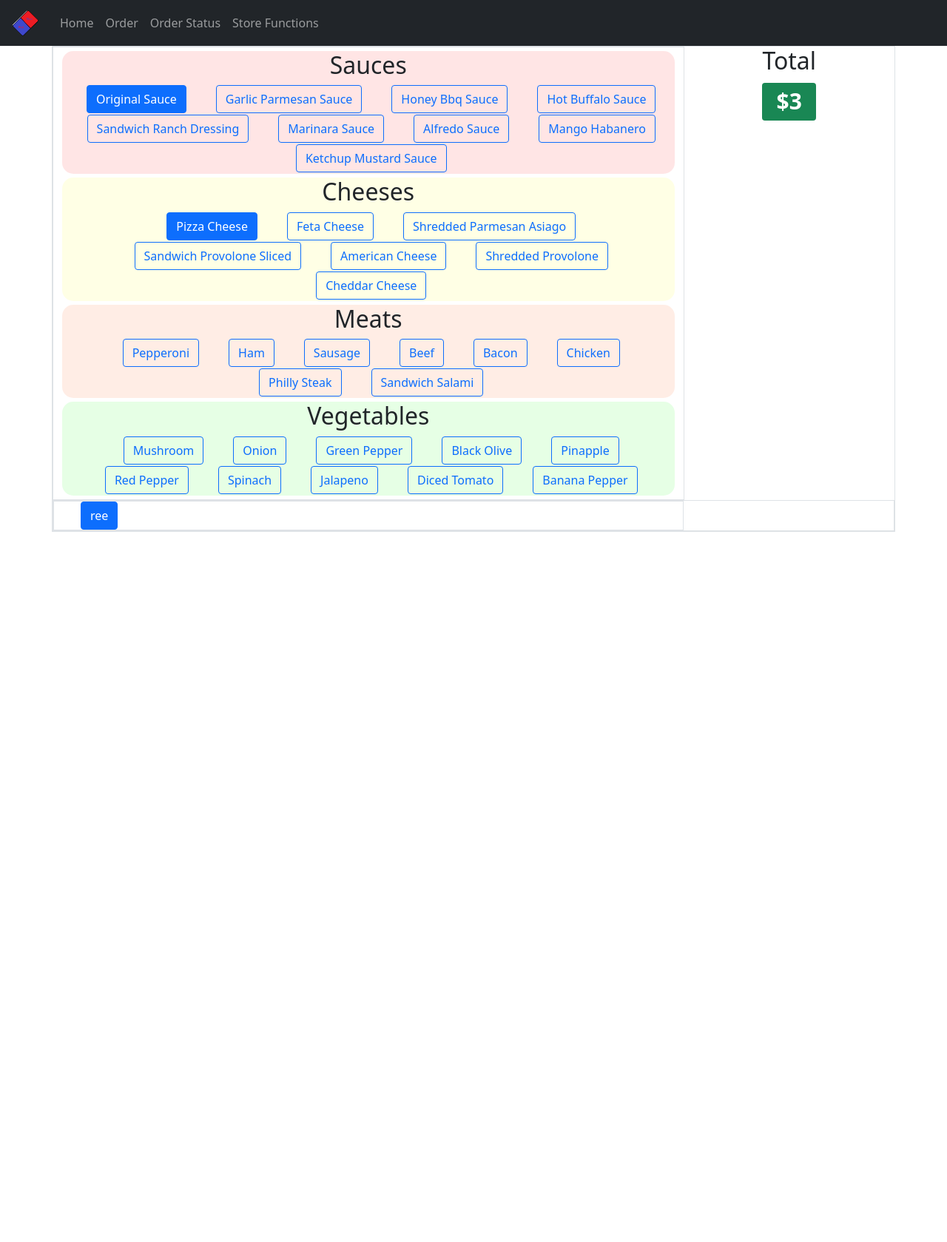
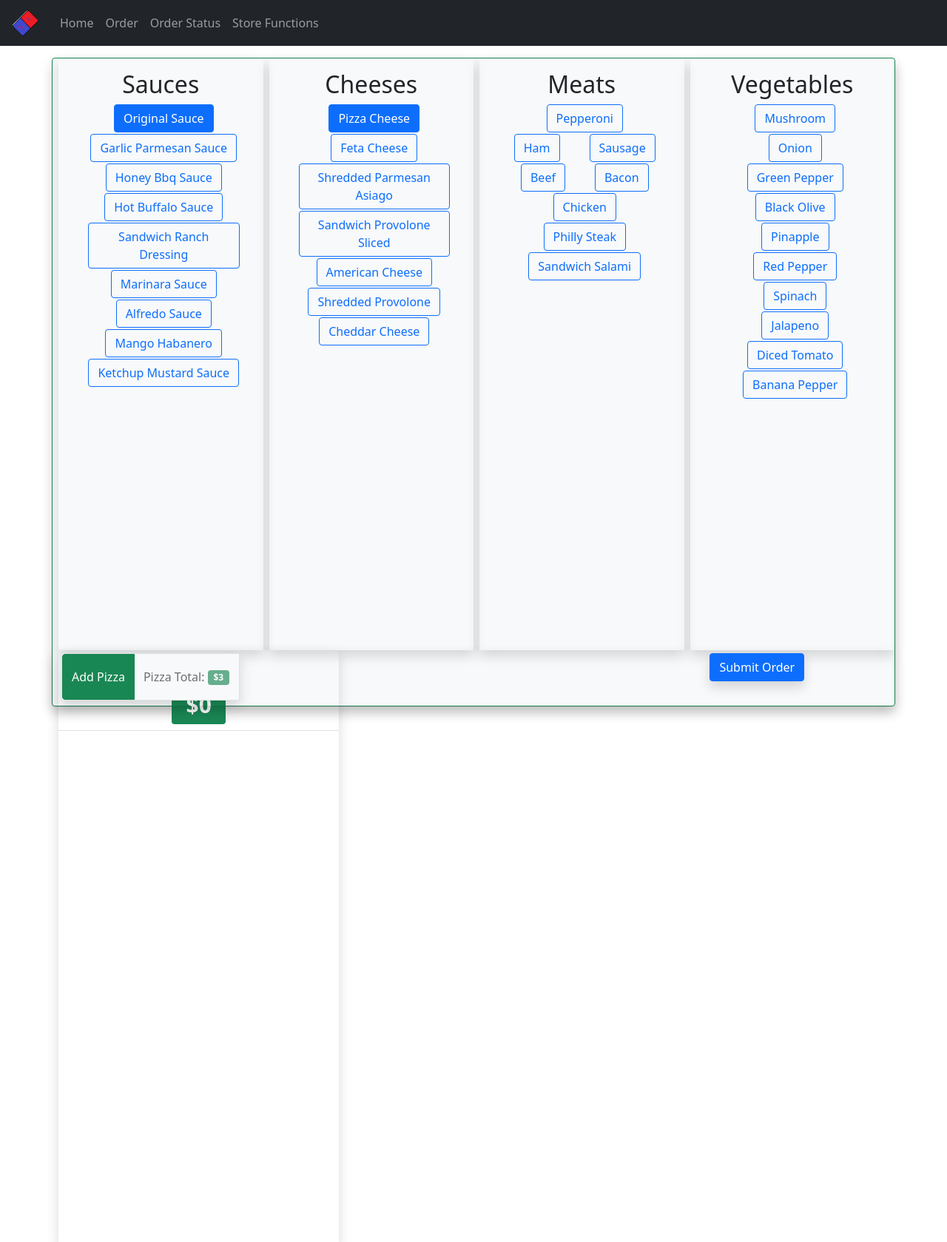
Before and after one commit to ChanceDurr/CRUDsite, a Flask app: page /order in a window 1280 px wide. Shown: the whole page at 74% size. Before the commit the page ends 719 px from the top, so only its background shows below. Run offline with Flask 2, Linux system fonts and the light colour scheme.

Commit message:
changed some of the functionality and looks. Correctly sending orders to the server side now.

```diff
--- a/main.py
+++ b/main.py
@@ -1,8 +1,10 @@
 import sqlite3
-from flask import Flask, render_template
+from flask import Flask, render_template, redirect, url_for, request
+import json
 
 app = Flask(__name__)
 
+# Main pages
 @app.route('/')
 def index():
     return render_template("index.html")
@@ -20,5 +22,18 @@
     return render_template("store_functions.html")
 
 
+# db routes
+
+@app.route('/submit_order', methods=['POST'])
+def submit_order():
+    # Get the order and add to the database
+
+    raw_data = request.get_data()
+    pizza_list = json.loads(raw_data)
+
+
+    return redirect(url_for('order_status'))
+
+
 if __name__ == "__main__":
     app.run(host="localhost", debug=True)
--- a/static/css/order.css
+++ b/static/css/order.css
@@ -1,4 +1,4 @@
-.topping {
+.titleCase {
     text-transform: capitalize;
 }
 
--- a/static/js/order.js
+++ b/static/js/order.js
@@ -27,7 +27,7 @@
     $.map(toppings.sauces, function(val,i) {
         return $('<div/>', { class: 'form-check form-check-inline' }).html([
             $('<input/>', { class: "btn-check", type: "checkbox", autocomplete: "off", id: "sauceCheckbox"+i, value: val }),
-            $('<label/>', { class: "btn btn-outline-primary topping", for: "sauceCheckBox"+i }).text(val)]
+            $('<label/>', { class: "btn btn-outline-primary titleCase", for: "sauceCheckBox"+i }).text(val)]
         )
 
     })
@@ -37,7 +37,7 @@
     $.map(toppings.cheeses, function(val,i) {
         return $('<div/>', { class: 'form-check form-check-inline' }).html([
             $('<input/>', { class: "btn-check", type: "checkbox", autocomplete: "off", id: "cheeseCheckbox"+i, value: val }),
-            $('<label/>', { class: "btn btn-outline-primary topping", for: "cheeseCheckBox"+i }).text(val)]
+            $('<label/>', { class: "btn btn-outline-primary titleCase", for: "cheeseCheckBox"+i }).text(val)]
         )
 
     })
@@ -47,7 +47,7 @@
     $.map(toppings.meats, function(val,i) {
         return $('<div/>', { class: 'form-check form-check-inline' }).html([
             $('<input/>', { class: "btn-check", type: "checkbox", autocomplete: "off", id: "meatCheckbox"+i, value: val }),
-            $('<label/>', { class: "btn btn-outline-primary topping", for: "meatCheckBox"+i }).text(val)]
+            $('<label/>', { class: "btn btn-outline-primary titleCase", for: "meatCheckBox"+i }).text(val)]
         )
 
     })
@@ -57,7 +57,7 @@
     $.map(toppings.vegetables, function(val,i) {
         return $('<div/>', { class: 'form-check form-check-inline' }).html([
             $('<input/>', { class: "btn-check", type: "checkbox", autocomplete: "off", id: "vegetableCheckbox"+i, value: val }),
-            $('<label/>', { class: "btn btn-outline-primary topping", for: "vegetableCheckBox"+i }).text(val)]
+            $('<label/>', { class: "btn btn-outline-primary titleCase", for: "vegetableCheckBox"+i }).text(val)]
         )
 
     })
@@ -67,27 +67,30 @@
     $("input#sauceCheckbox0").prop({'checked': true})
     $("input#cheeseCheckbox0").prop({'checked': true})
     $("span#pizzaTotal").text("$" + ($(":input:checked").length * 1.5))
+    updateTotal()
 })
 
+
+// Allow tthe boxes to be checked. Also run the updatePrice function with the auto checked boxes
 $(document).ready(function() {
     $("label[class*='btn-outline']").click(function() {
 
         var input = $(this).siblings('input')
         input.prop({'checked': !input.prop('checked')})
 
-        updatePrice()
+        updatePizzaTotal()
+        updateTotal()
     })
 })
 
+
+// Add functionality to the save pizza button
 $(document).ready(function(){
     $("button#savePizza").click(function() {
         addPizza()
     })
 })
 
-function updatePrice() {
-    $("span#pizzaTotal").text("$" + ($(":input:checked").length * 1.5))
-}
 
 var pizzas = []
 
@@ -95,7 +98,7 @@
 
     var pizza_toAdd = {
         "toppings": [],
-        "price": $(":input:checked").length * 1.5
+        "price": updatePizzaTotal()
     }
 
 
@@ -109,6 +112,10 @@
     reset_toppings()
 
     showPizzas()
+
+    updateTotal()
+
+    updatePizzaTotal()
 };
 
 function reset_toppings() {
@@ -126,11 +133,10 @@
 function showPizzas() {
     $("#pizzaList").html(
         $.map(pizzas, function(pizzas) {
-            console.log(pizzas)
             return $("<div/>").html([
                 $("<ul/>", { class: "list-group" }).html(
                     $.map(pizzas.toppings, function(topping){
-                        return $("<li/>", { class: "list-group-item" }).text(topping)
+                        return $("<li/>", { class: "list-group-item titleCase bg-light" }).text(topping)
                     })
                 ),
                 $("<span/>").text("Pizza Cost: $" + pizzas.price),
@@ -140,3 +146,35 @@
         })
     )
 }
+
+function updateTotal() {
+    var totalCost = 0
+    if (pizzas.length > 0) {
+        $.each(pizzas, function(index, pizza) {
+            totalCost += pizza.price
+        })
+    }
+
+    $("#orderTotal").text("$" + totalCost)
+}
+
+function updatePizzaTotal() {
+    newPrice = ($(":input:checked").length * 1.5) + 7
+    $("span#pizzaTotal").text("$" + newPrice)
+
+    return newPrice
+}
+
+// Submit order button functionality
+$(document).ready(function() {
+    $("#submitOrder").click(function() {
+        if (pizzas.length < 1) {
+            alert("You don't have any pizzas added")
+        } else {
+            $.post("submit_order", JSON.stringify(pizzas))
+                .done(function() {
+                    window.location.href = "/order_status"
+                })
+        }
+    })
+})
--- a/templates/order.html
+++ b/templates/order.html
@@ -7,56 +7,78 @@
 {% endblock %}
 
 {% block content %}
-<div class="container border">
-    <div class="row align-items-start">
-        <div class="col-9 border text-center">
-            <form action="">
-                <div class="bg-sauces">
+<div class="container mt-3 shadow bg-light border border-success rounded">
+    <div class="row align-items-start" style="height: 800px;">
+        <div class="col-md text-center p-3 ms-2 h-100 shadow">
+            <div >
                 <h2>Sauces</h2>
                 <div id="sauce_choices">
                 </div>
             </div>
+        </div>
 
-                <div class="bg-cheeses">
+        <div class="col-md text-center p-3 ms-2 h-100 shadow">
+            <div>
                 <h2>Cheeses</h2>
                 <div id="cheese_choices" class="input_group">
                 </div>
             </div>
+        </div>
 
-                <div class="bg-meats">
+        <div class="col-md text-center p-3  ms-2 h-100 shadow">
+            <div>
                 <h2 class="title">Meats</h2>
                 <div id="meat_choices" class="mx-auto">
                 </div>
             </div>
+        </div>
 
-                <div class="bg-vegetables">
+        <div class="col-md text-center p-3 ms-2 h-100 shadow">
+            <div>
                 <h2>Vegetables</h2>
                 <div id="vegetable_choices" class="mx-auto">
                 </div>
             </div>
-            </form>
         </div>
-        <div class="col-3 text-center">
-            <div class="row">
+
+        <div class="col-md-4 text-center h-100 shadow ms-2">
+            <div class="row border-bottom">
                 <h2>Total</h2>
+                <h1>
+                    <span class="badge bg-success bg-lg" style="width: auto;" id="orderTotal"></span>
+                </h1>
+
             </div>
             <div class="row text-center">
                 <h1>
-                    <span class="badge bg-success bg=lg" style="width: auto;" id="pizzaTotal"></span>
+
                 </h1>
             </div>
             <div class="row">
-                <div class="col" id="pizzaList">
+                <div class="col" id="pizzaList" style="overflow-y: scroll; height: 680px;">
 
                 </div>
             </div>
         </div>
     </div>
-    <div class="row align-items-start border">
-        <div class="col-9 border">
-            <div class="container align-items-center">
-                <button class="btn btn-primary" id="savePizza">
-                    ree
+    <div class="row shadow m-n3 align-items-start" style="height: 75px; position: relative;">
+        <div class="col-8">
+            <div class="btn-group mt-1 bg-light border border-radius shadow" style="position: absolute; height: 85%;">
+                <button class="btn btn-success" id="savePizza">
+                    Add Pizza
+                </button>
+
+                <button class="btn" disabled>
+                    Pizza Total:
+                    <span class="badge bg-success bg-lg" id="pizzaTotal"></span>
+                </button>
+
+            </div>
+        </div>
+        <div class="col">
+            <div class="container text-center m-1">
+                <button class="btn btn-primary shadow" id="submitOrder">
+                    Submit Order
                 </button>
             </div>
         </div>
```
Lines whose indentation alone changed are shown as unchanged.
